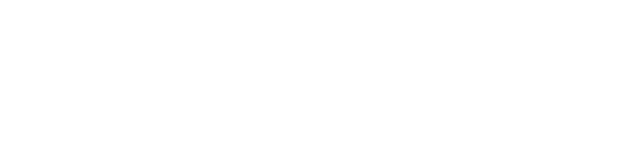
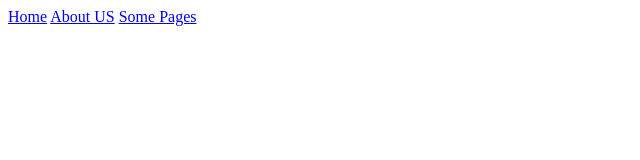
Before and after one commit to ilya-ischenko/test-repo-213, a plain HTML site: page index.html in a window 1280 px wide. Shown: the whole page, without its empty margins (0-640 px from the left). Drawn offline with Linux system fonts and the light colour scheme.

Commit message:
feat: created header

```diff
--- a/index.html
+++ b/index.html
@@ -6,5 +6,13 @@
 		<meta name="viewport" content="width=device-width, initial-scale=1.0" />
 		<title>Document</title>
 	</head>
-	<body></body>
+	<body>
+		<header>
+			<nav>
+				<a href="/">Home</a>
+				<a href="/">About US</a>
+				<a href="/">Some Pages</a>
+			</nav>
+		</header>
+	</body>
 </html>
```
